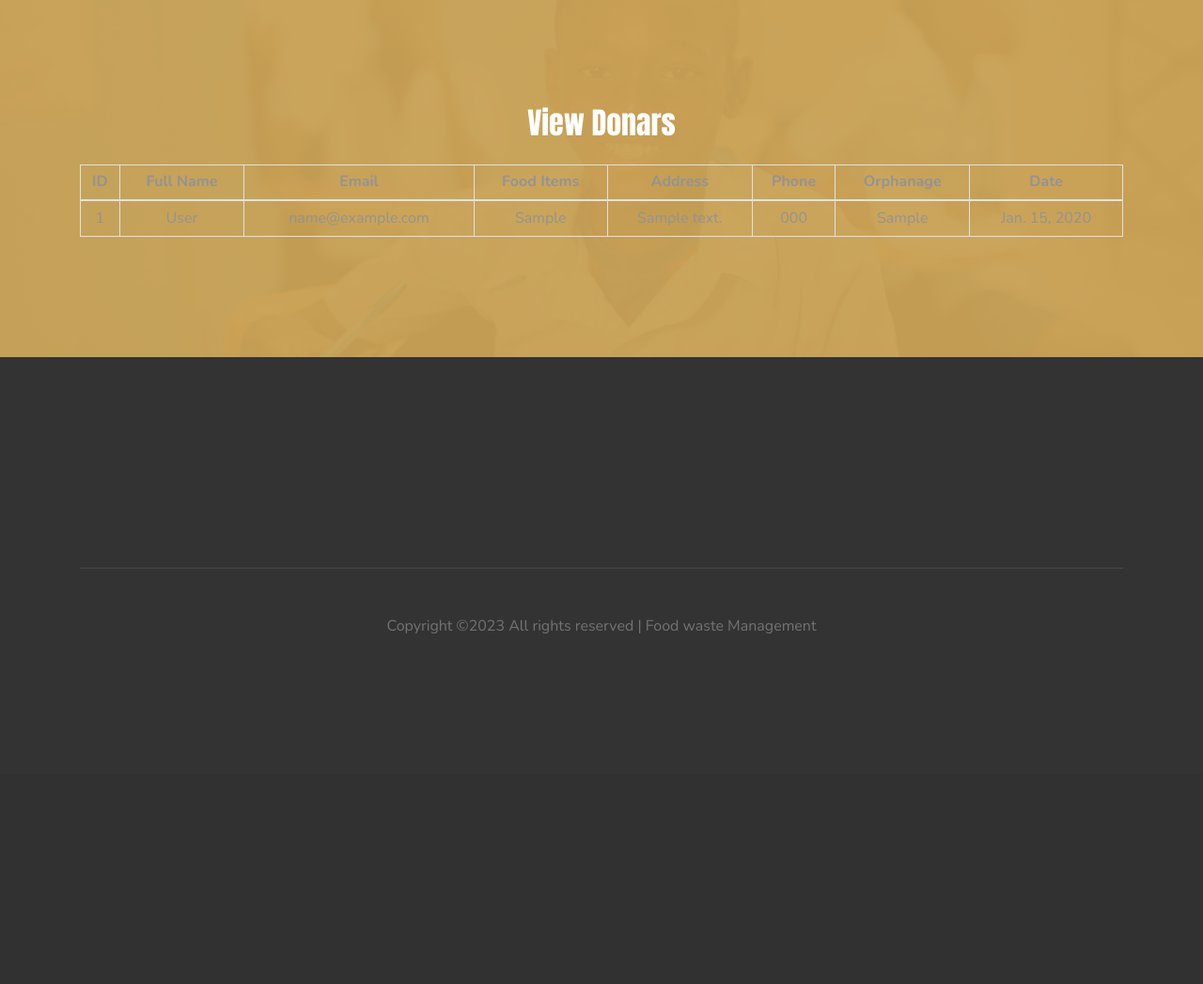
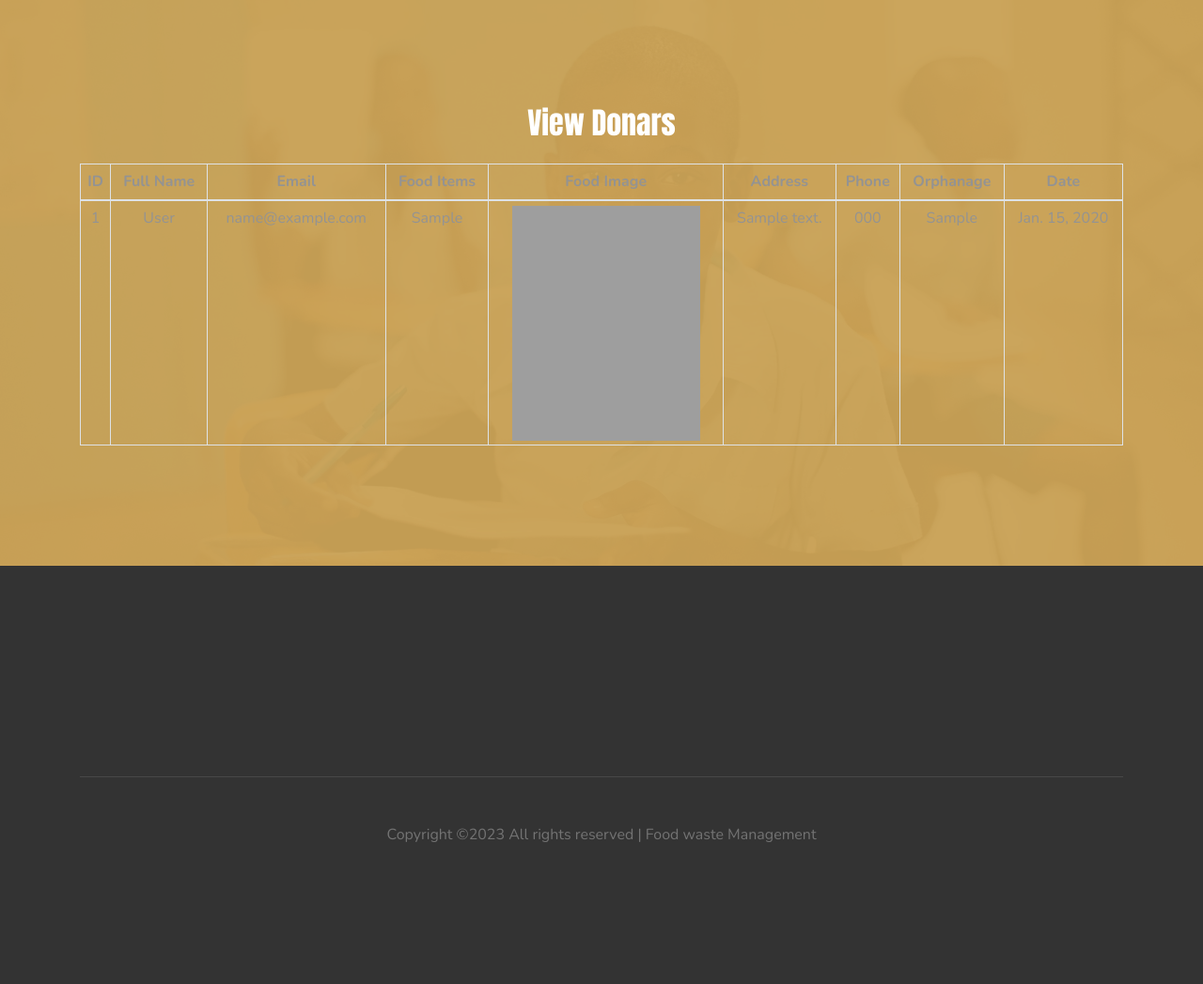
Before and after one commit to WSUCEG-7140/Team-G--Food-Waste, a Django app: template assets/templates/ViewDonars.html in a window 1280 px wide. Shown: the part 101-1148 px from the top of the page at 94% size. Before the commit the page ends 775 px from the top, so only its background shows below. Run offline with Django 3.2, Linux system fonts and the light colour scheme; the template is opened without the code that fills it: values that come from a table or form of the project are taken from there, others are empty; tables that the repository leaves empty hold one stand-in row (values such as "Sample post"); parts of the project's set-up code (start-up, migrations or seed data) failed here and were passed over; some libraries are stand-ins or nearby versions; some web fonts are replaced; grey boxes are pictures that could not be loaded.

Commit message:
Update Food image
Displaying food image of each donor

```diff
--- a/assets/templates/ViewDonars.html
+++ b/assets/templates/ViewDonars.html
@@ -19,6 +19,7 @@
                     <th>Full Name</th>
                     <th>Email</th>
                     <th>Food Items</th>
+                    <th>Food Image</th>
                     <th>Address</th>
                     <th>Phone</th>
                     <th>Orphanage</th>
@@ -32,6 +33,7 @@
                     <td>{{v.fullname}}</td>
                     <td>{{v.email}}</td>
                     <td>{{v.fooditems}}</td>
+                    <td><img   width="200px" height="250px" src = "../media/img.jpg"></td>
                     <td>{{v.address}}</td>
                     <td>{{v.phone}}</td>
                     <td>{{v.orphanage}}</td>
```
